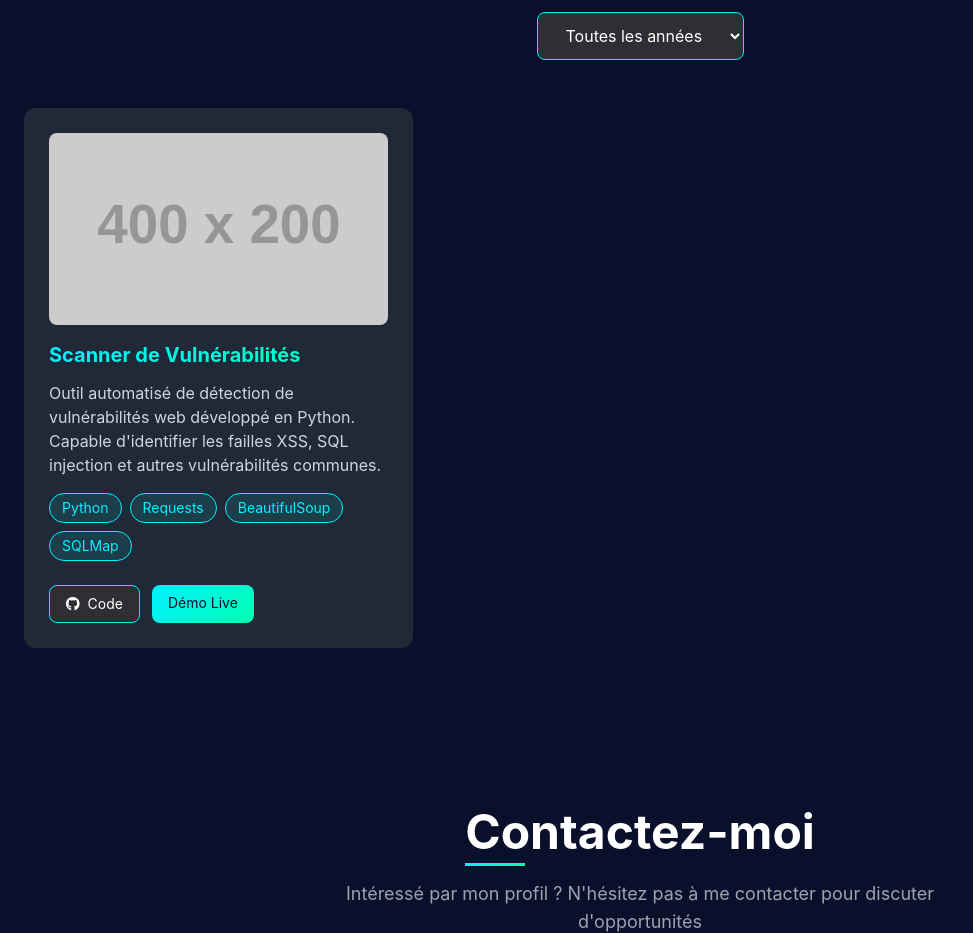
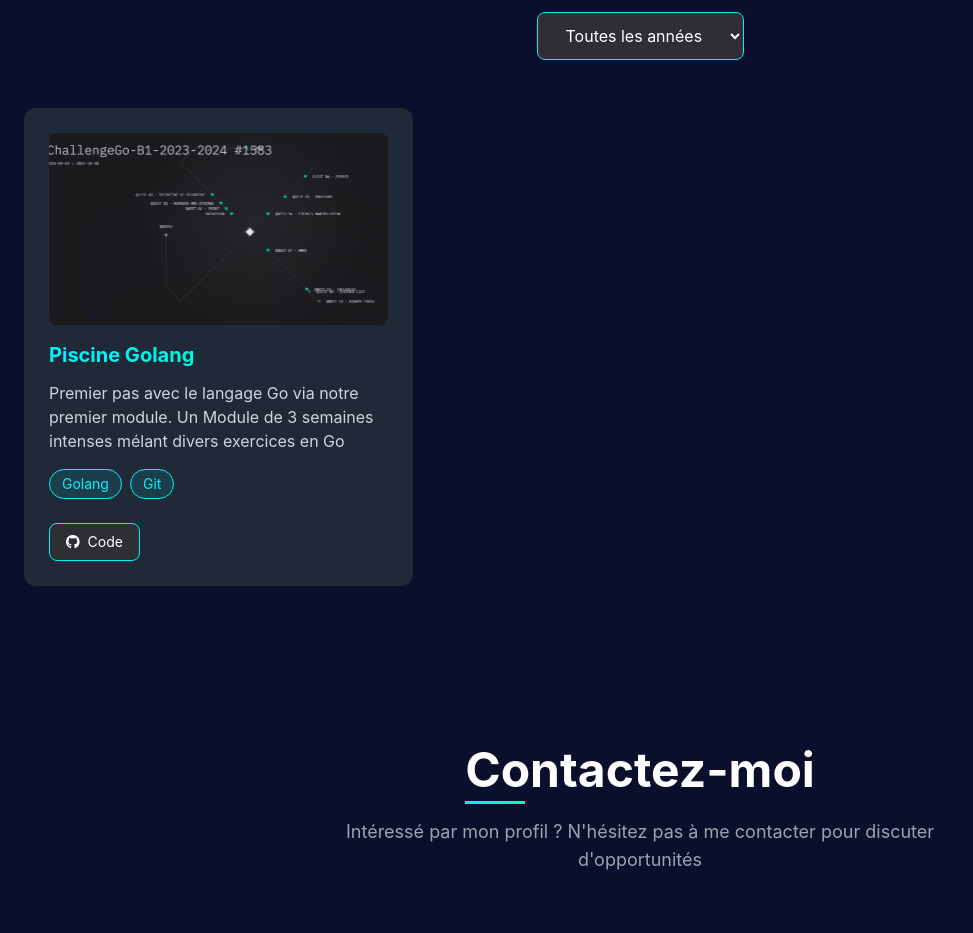
Before and after one commit to Ewoukouskous/Portfolio-Ynov, a plain HTML site: page index.html in a window 1280 px wide. Shown: the part 1060-1993 px from the top of the page, without its empty margins (0-973 px from the left). Drawn offline with nearby package versions, Linux system fonts and the light colour scheme; placeholder pictures from the web are drawn by us.

Commit message:
feat(front end): projects
Add piscine go projects

```diff
--- a/index.html
+++ b/index.html
@@ -331,27 +331,22 @@
 
             <div class="project-card card-hover bg-gray-800 rounded-xl p-6" data-year="B1">
                 <div class="mb-4">
-                    <img src="https://via.placeholder.com/400x200/00F0FF/FFFFFF?text=Scanner+Vulnérabilités"
-                         alt="Scanner de Vulnérabilités" class="w-full h-48 object-cover rounded-lg">
+                    <img src="project_img/piscine-go.png"
+                         alt="Timeline de la piscine go" class="w-full h-48 object-cover rounded-lg">
                 </div>
-                <h3 class="text-xl font-bold mb-3 gradient-text">Scanner de Vulnérabilités</h3>
+                <h3 class="text-xl font-bold mb-3 gradient-text">Piscine Golang</h3>
                 <p class="text-gray-300 mb-4">
-                    Outil automatisé de détection de vulnérabilités web développé en Python.
-                    Capable d'identifier les failles XSS, SQL injection et autres vulnérabilités communes.
+                    Premier pas avec le langage Go via notre premier module.
+                    Un Module de 3 semaines intenses mélant divers exercices en Go
                 </p>
                 <div class="flex flex-wrap gap-2 mb-6">
-                    <span class="tech-tag px-3 py-1 rounded-full text-sm">Python</span>
-                    <span class="tech-tag px-3 py-1 rounded-full text-sm">Requests</span>
-                    <span class="tech-tag px-3 py-1 rounded-full text-sm">BeautifulSoup</span>
-                    <span class="tech-tag px-3 py-1 rounded-full text-sm">SQLMap</span>
+                    <span class="tech-tag px-3 py-1 rounded-full text-sm">Golang</span>
+                    <span class="tech-tag px-3 py-1 rounded-full text-sm">Git</span>
                 </div>
                 <div class="flex space-x-3">
-                    <a href="https://github.com" target="_blank"
+                    <a href="https://github.com/Ewoukouskous/piscine-go" target="_blank"
                        class="btn-secondary px-4 py-2 rounded-lg text-sm flex items-center">
                         <i class="fab fa-github mr-2"></i>Code
-                    </a>
-                    <a href="#" class="btn-primary px-4 py-2 rounded-lg text-sm">
-                        Démo Live
                     </a>
                 </div>
             </div>
```
Also changed, not shown: project_img/piscine-go.png (added).
